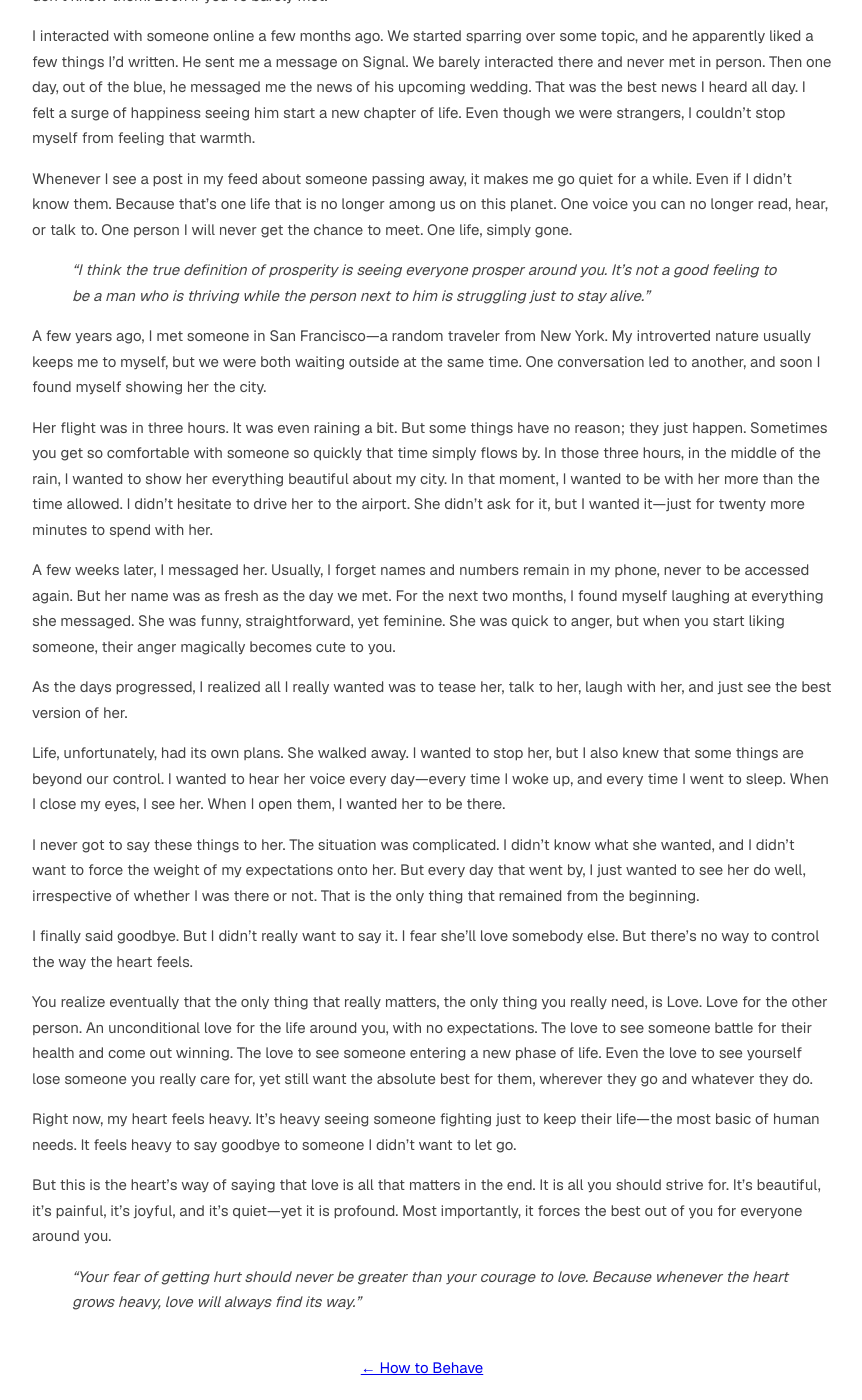
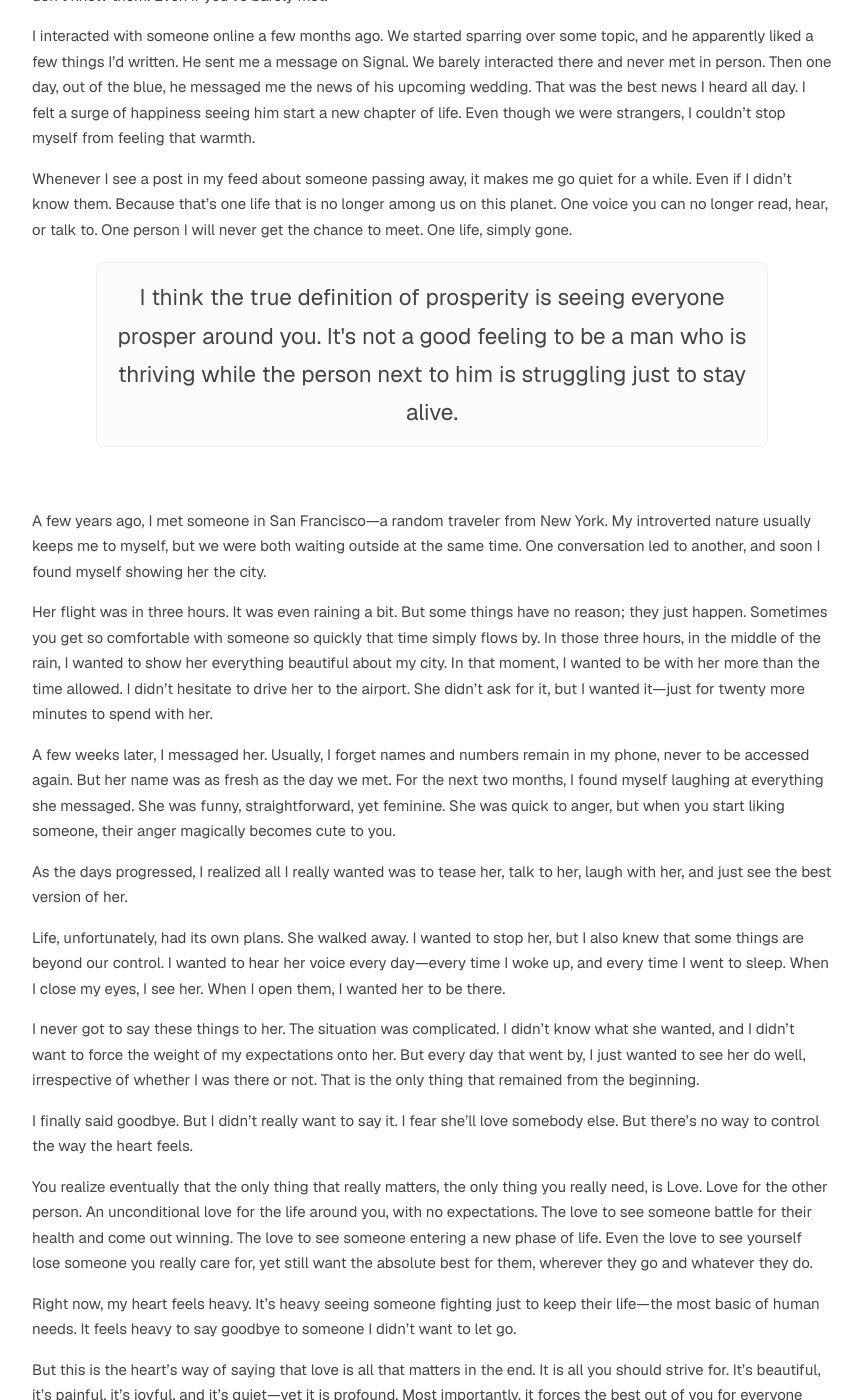
Before and after one commit to trmanish/trmanish.github.io, a Jekyll site: the page built from _posts/2026-04-05-love-is-the-only-prosperity.md, in a window 1280 px wide and 1400 px high, scrolled down 395 px. Shown: the whole window, without its empty margins (208-1070 px from the left). Built offline with Jekyll 4.4.1, drawn with Linux system fonts in a browser that asks for light colours; some of the changed text lies outside the part shown.

Commit message:
Style quotes as boxed divs to match other posts

```diff
--- a/_posts/2026-04-05-love-is-the-only-prosperity.md
+++ b/_posts/2026-04-05-love-is-the-only-prosperity.md
@@ -16,7 +16,11 @@ I interacted with someone online a few months ago. We started sparring over some
 
 Whenever I see a post in my feed about someone passing away, it makes me go quiet for a while. Even if I didn't know them. Because that's one life that is no longer among us on this planet. One voice you can no longer read, hear, or talk to. One person I will never get the chance to meet. One life, simply gone.
 
-> *"I think the true definition of prosperity is seeing everyone prosper around you. It's not a good feeling to be a man who is thriving while the person next to him is struggling just to stay alive."*
+<div style="text-align: center; font-size: 1.5em; padding: 15px; border-radius: 8px; background-color: #fcfcfc; border: 1px solid #eee; width: 80%; margin: 20px auto;">
+    I think the true definition of prosperity is seeing everyone prosper around you. It's not a good feeling to be a man who is thriving while the person next to him is struggling just to stay alive.
+</div>
+
+<br>
 
 A few years ago, I met someone in San Francisco—a random traveler from New York. My introverted nature usually keeps me to myself, but we were both waiting outside at the same time. One conversation led to another, and soon I found myself showing her the city.
 
@@ -38,4 +42,6 @@ Right now, my heart feels heavy. It's heavy seeing someone fighting just to keep
 
 But this is the heart's way of saying that love is all that matters in the end. It is all you should strive for. It's beautiful, it's painful, it's joyful, and it's quiet—yet it is profound. Most importantly, it forces the best out of you for everyone around you.
 
-> *"Your fear of getting hurt should never be greater than your courage to love. Because whenever the heart grows heavy, love will always find its way."*
+<div style="text-align: center; font-size: 1.5em; padding: 15px; border-radius: 8px; background-color: #fcfcfc; border: 1px solid #eee; width: 80%; margin: 20px auto;">
+    Your fear of getting hurt should never be greater than your courage to love. Because whenever the heart grows heavy, love will always find its way.
+</div>
```
